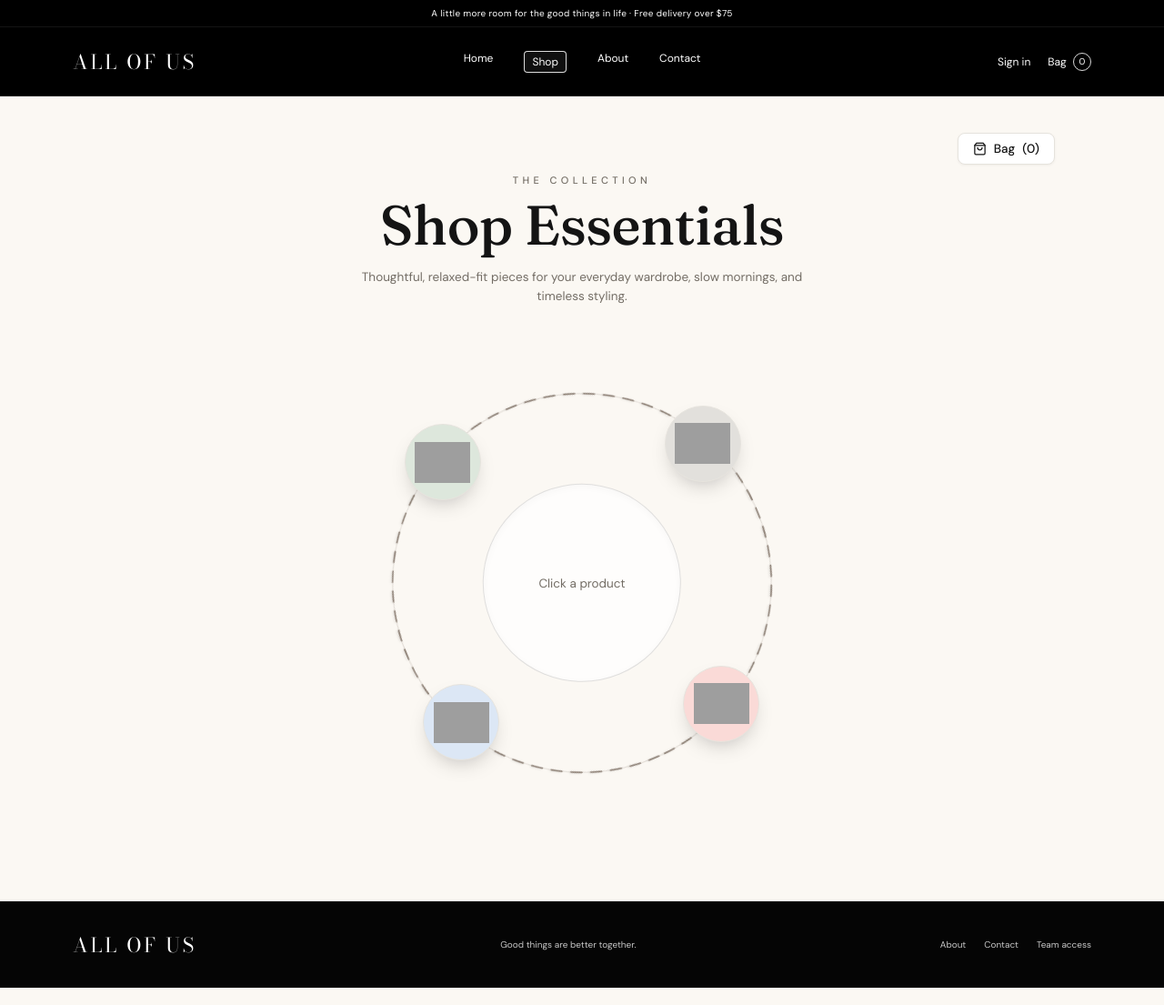
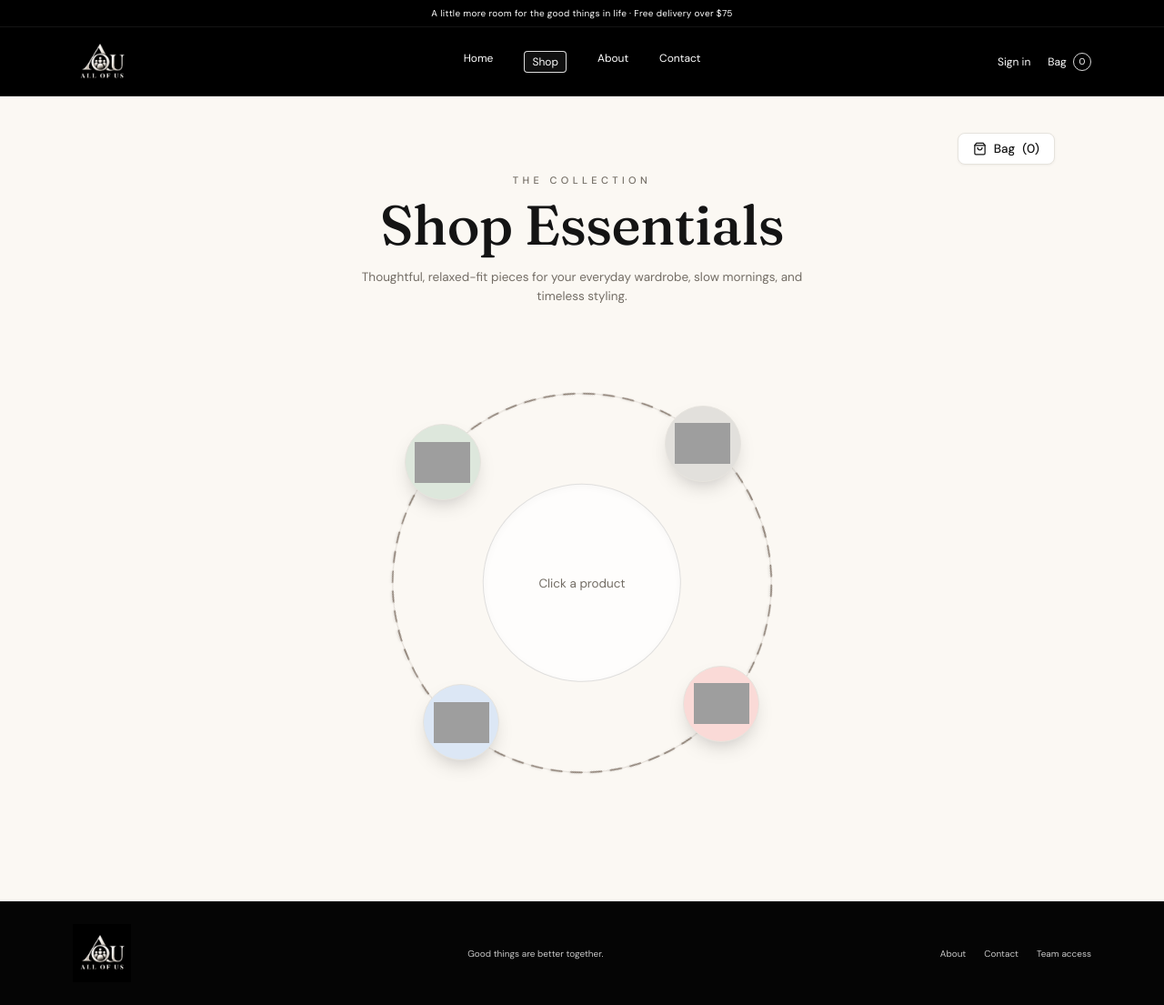
Before and after one commit to profaryan23/ALL-OF-US-base--main, a FastAPI app: page /shop in a window 1280 px wide. Shown: the whole page at 91% size. Run offline with FastAPI, Linux system fonts and the light colour scheme; data comes from the database, SQL or seed files in the repository; some libraries are stand-ins or nearby versions; grey boxes are pictures that could not be loaded.

Commit message:
logo,fav-icon

```diff
--- a/static/product-pages.css
+++ b/static/product-pages.css
@@ -1,3 +1,7 @@
+.brand-link { display: inline-flex; align-items: center; gap: 12px; justify-self: start; flex-shrink: 0; }
+.brand-link .brand-logo { display: block; width: 64px; height: 64px; object-fit: contain; background: #000; flex-shrink: 0; }
+.studio-brand { margin-bottom: 20px; color: inherit; font-size: 14px; font-weight: 600; }
+@media (max-width: 620px) { .brand-link .brand-logo { width: 48px; height: 48px; } }
 .checkout-form { display: grid; gap: 20px; max-width: 680px; }
 .checkout-form label { display: grid; gap: 8px; }
 .checkout-form input:not([type="radio"]):not([type="checkbox"]),
--- a/templates/admin_base.html
+++ b/templates/admin_base.html
@@ -4,6 +4,7 @@
 <section class="admin-shell admin-sidebar-layout">
   <!-- Left Side: Rectangular Navigation Menu Box Pinned to Left Corner -->
   <aside class="admin-sidebar" aria-label="Main navigation">
+    <a class="brand-link studio-brand" href="{{ url_for('admin_dashboard') }}" aria-label="All of Us Studio"><img class="brand-logo" src="{{ url_for('static', filename='fav-icon.png') }}" alt="All of Us" width="64" height="64"><span>Studio</span></a>
     <!-- User Profile Header: Circular Avatar, Name, Email (Matching Reference Image) -->
     <div class="sidebar-profile-card">
       <div class="sidebar-avatar-wrap">
--- a/templates/base.html
+++ b/templates/base.html
@@ -6,12 +6,14 @@
   <meta name="theme-color" content="#f4f2ec">
   <meta name="description" content="{% block meta_description %}Thoughtful everyday pieces for the rituals, rooms, and people that make a life feel like yours.{% endblock %}">
   <title>{% block title %}All of Us{% endblock %} · All of Us</title>
+  <link rel="icon" type="image/png" href="{{ url_for('static', filename='fav-icon.png') }}?v=1">
+  <link rel="apple-touch-icon" href="{{ url_for('static', filename='fav-icon.png') }}?v=1">
   <link rel="preconnect" href="https://fonts.googleapis.com">
   <link rel="preconnect" href="https://fonts.gstatic.com" crossorigin>
   <link href="https://fonts.googleapis.com/css2?family=Bodoni+Moda:opsz,wght@6..96,400;6..96,500&family=DM+Sans:wght@400;500;600;700&family=Fraunces:opsz,wght@9..144,400;9..144,500;9..144,600&family=Playfair+Display:wght@500;600;700&display=swap" rel="stylesheet">
   <link rel="stylesheet" href="{{ url_for('static', filename='styles.css') }}?v=20261028-6">
   <link rel="stylesheet" href="{{ url_for('static', filename='monochrome.css') }}?v=20261028-6">
-  <link rel="stylesheet" href="{{ url_for('static', filename='product-pages.css') }}?v=20261028-6">
+  <link rel="stylesheet" href="{{ url_for('static', filename='product-pages.css') }}?v=20261029-logo">
 </head>
 {% set is_admin_dashboard = request.url.path.startswith('/admin') and request.url.path != '/admin/login' %}
 {% set is_shop_page = request.url.path == '/shop' %}
@@ -20,7 +22,7 @@
   {% if not is_admin_dashboard %}
   <div class="announcement">{{ site_content.site_announcement }}</div>
   <header class="site-header">
-    <a class="wordmark" href="{{ url_for('storefront') }}">ALL OF US</a>
+    <a class="wordmark brand-link" href="{{ url_for('storefront') }}" aria-label="All of Us home"><img class="brand-logo" src="{{ url_for('static', filename='fav-icon.png') }}" alt="All of Us" width="64" height="64"></a>
     <nav class="main-nav" aria-label="Main navigation">
       <a href="{{ url_for('storefront') }}" class="{% if request.url.path == '/' %}nav-active{% endif %}">Home</a>
       <a href="{{ url_for('shop_page') }}" class="{% if request.url.path == '/shop' %}nav-active{% endif %}">Shop</a>
@@ -43,7 +45,7 @@
     {% block content %}{% endblock %}
   </main>
   {% if not is_admin_dashboard %}
-  <footer class="site-footer"><a class="wordmark footer-mark" href="{{ url_for('storefront') }}">ALL OF US</a><span>{{ site_content.footer_tagline }}</span><div class="footer-links"><a href="{{ url_for('about_page') }}">About</a><a href="{{ url_for('contact_page') }}">Contact</a><a href="{{ url_for('admin_login') }}">Team access</a></div></footer>
+  <footer class="site-footer"><a class="wordmark footer-mark brand-link" href="{{ url_for('storefront') }}" aria-label="All of Us home"><img class="brand-logo" src="{{ url_for('static', filename='fav-icon.png') }}" alt="All of Us" width="64" height="64" loading="lazy"></a><span>{{ site_content.footer_tagline }}</span><div class="footer-links"><a href="{{ url_for('about_page') }}">About</a><a href="{{ url_for('contact_page') }}">Contact</a><a href="{{ url_for('admin_login') }}">Team access</a></div></footer>
   {% endif %}
   <script src="{{ url_for('static', filename='app.js') }}?v=20261028-6" defer></script>
   <link rel="stylesheet" href="{{ url_for('static', filename='variants.css') }}?v=1">
```
Also changed, not shown: tests/test_deployment.py (+14 -0 lines), fav-icon.png (added), static/fav-icon.png (added).
